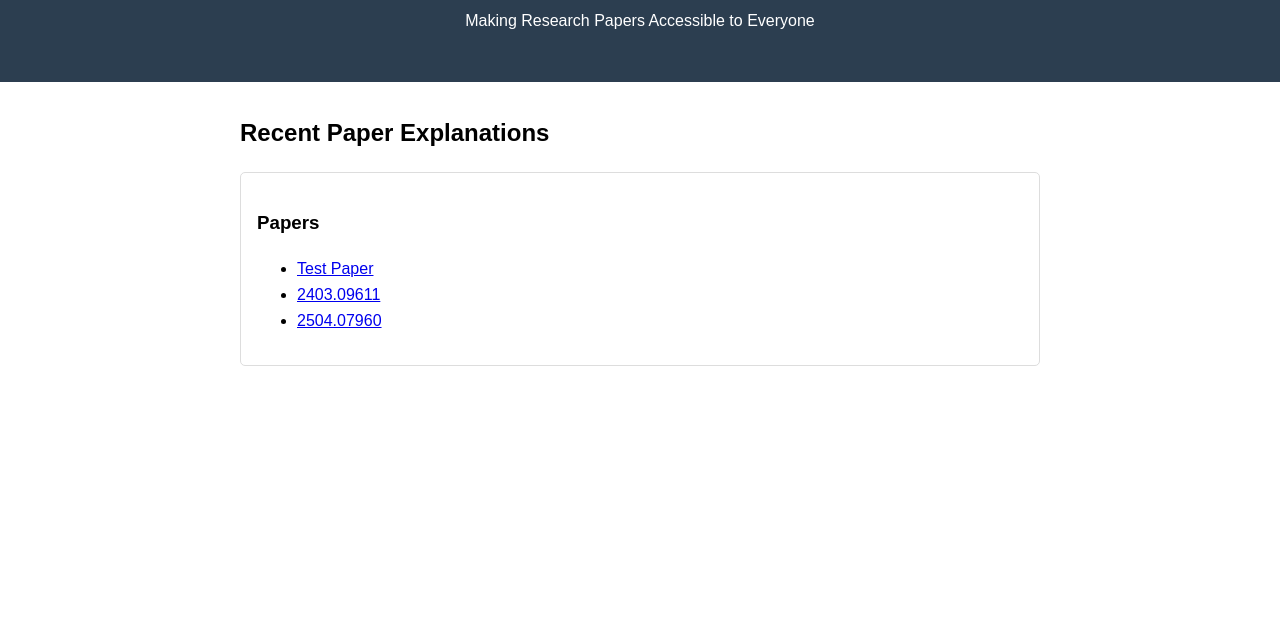
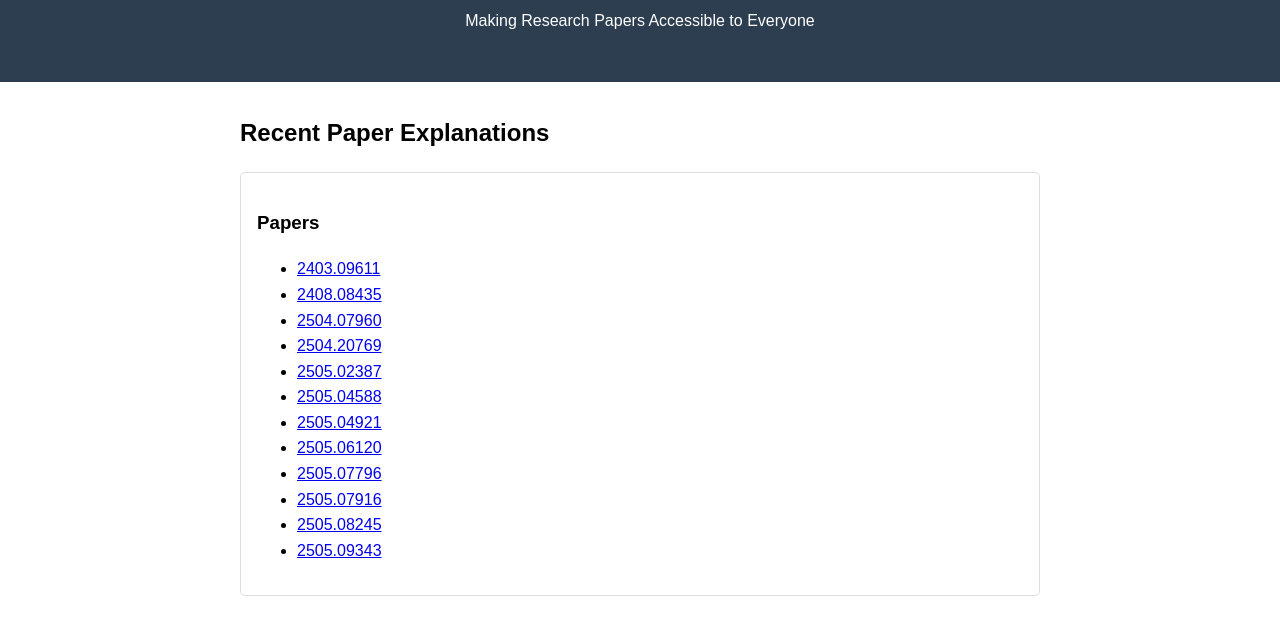
Before and after one commit to AI-Nest-corp/paper2explainer-static-site, a plain HTML site: page index.html in a window 1280 px wide. Shown: the part 118-750 px from the top of the page. Drawn offline with Linux system fonts and the light colour scheme.

Commit message:
feat(frontend): ✨ add new paper references to the list

```diff
--- a/index.html
+++ b/index.html
@@ -54,9 +54,18 @@ gtag('config', 'G-N7SLXFTVBP');
             <div class="paper-card">
                 <h3>Papers</h3>
                 <ul>
-                    <li><a href="papers/testpaper">Test Paper</a></li>
                     <li><a href="papers/2403.09611">2403.09611</a></li>
+                    <li><a href="papers/2408.08435">2408.08435</a></li>
                     <li><a href="papers/2504.07960">2504.07960</a></li>
+                    <li><a href="papers/2504.20769">2504.20769</a></li>
+                    <li><a href="papers/2505.02387">2505.02387</a></li>
+                    <li><a href="papers/2505.04588">2505.04588</a></li>
+                    <li><a href="papers/2505.04921">2505.04921</a></li>
+                    <li><a href="papers/2505.06120">2505.06120</a></li>
+                    <li><a href="papers/2505.07796">2505.07796</a></li>
+                    <li><a href="papers/2505.07916">2505.07916</a></li>
+                    <li><a href="papers/2505.08245">2505.08245</a></li>
+                    <li><a href="papers/2505.09343">2505.09343</a></li>
                 </ul>
             </div>
 
```
